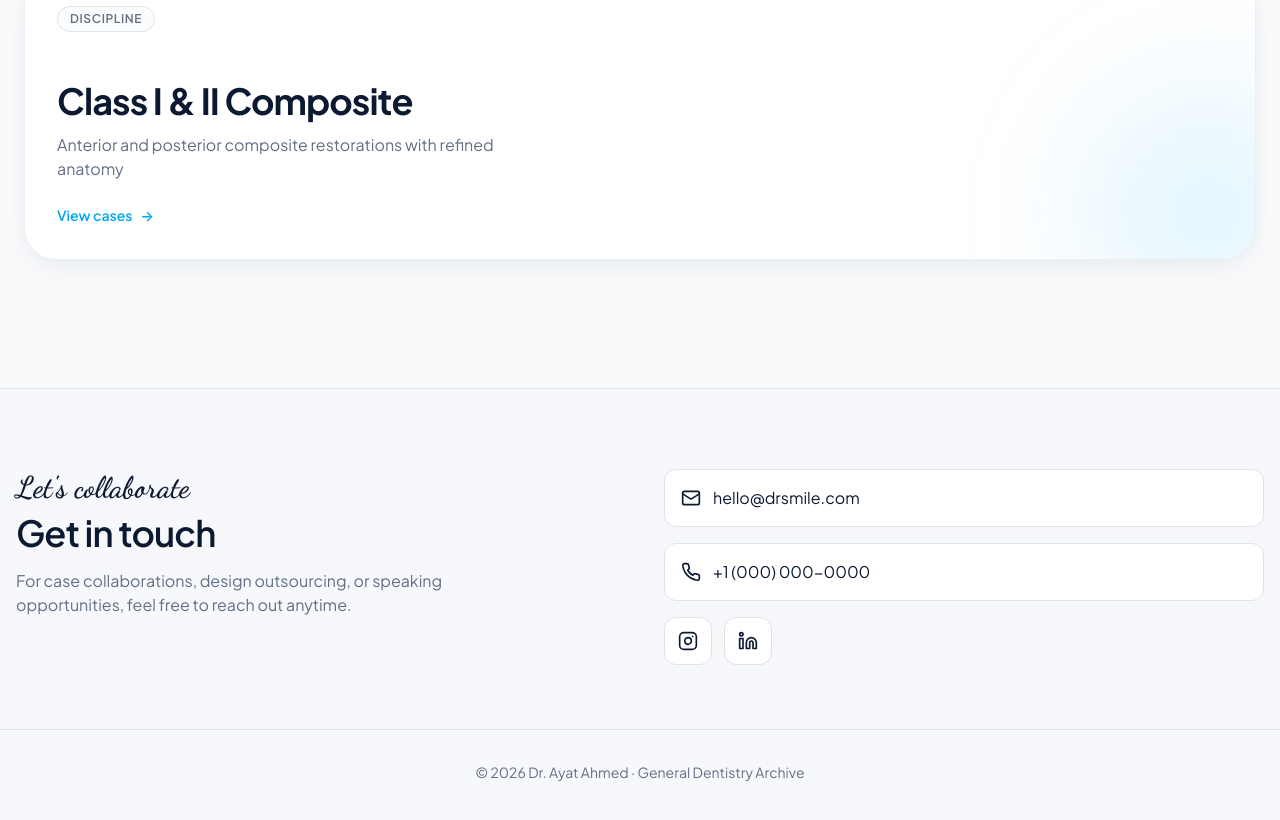
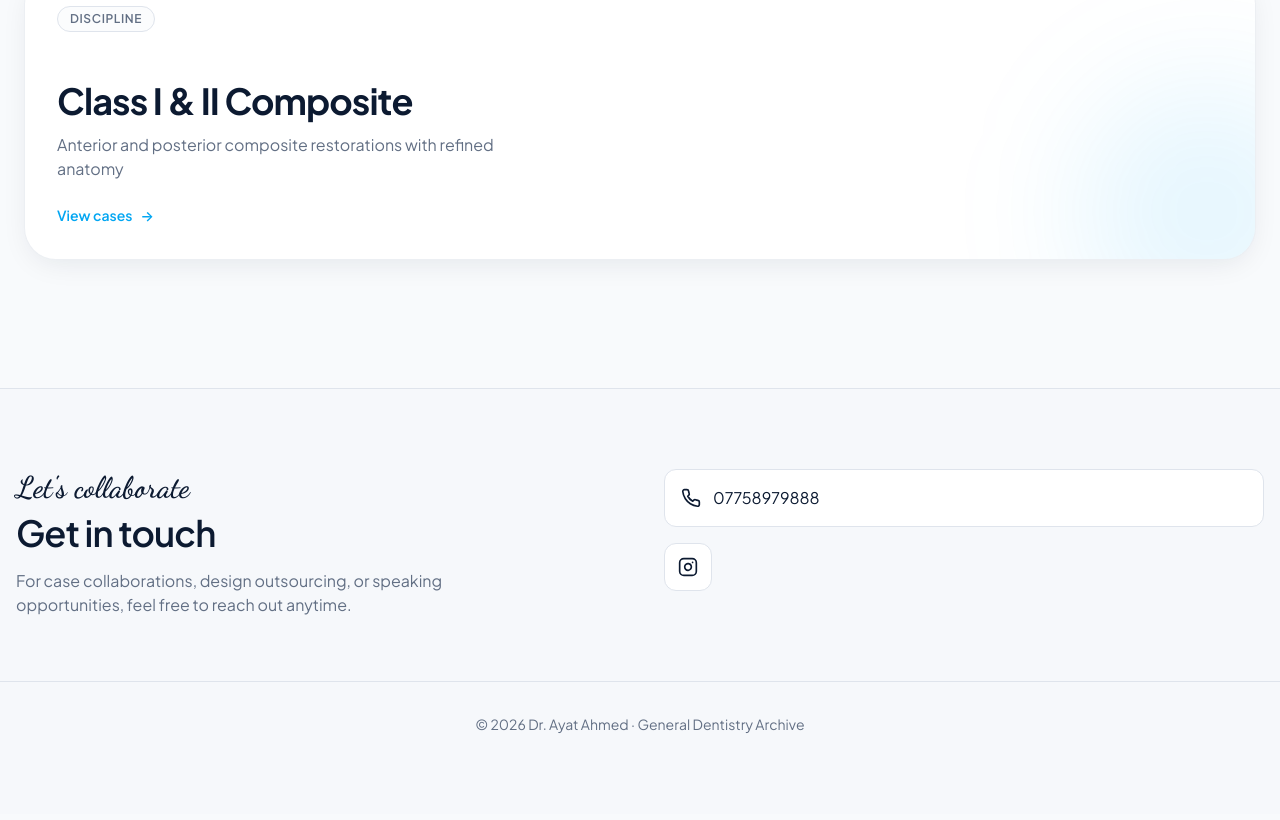
Before and after one commit to kararalaa25/dr-ayat-ahmed, a React (Vite) app: page / in a window 1280 px wide. Shown: the part 1962-2782 px from the top of the page. Built offline with nearby package versions, Linux system fonts and the light colour scheme; the HTML template or start-up script is replaced by a standard one; what @lovable.dev/cloud-auth-js would draw is missing.

Commit message:
Changes
Co-authored-by: kararalaa25 <186443214+kararalaa25@users.noreply.github.com>

```diff
--- a/src/components/ContactSection.tsx
+++ b/src/components/ContactSection.tsx
@@ -1,4 +1,4 @@
-import { Mail, Phone, Instagram, Linkedin } from 'lucide-react';
+import { Phone, Instagram } from 'lucide-react';
 
 export function ContactSection() {
   return (
@@ -15,20 +15,13 @@ export function ContactSection() {
           </p>
         </div>
         <div className="space-y-4">
-          <a href="mailto:hello@drsmile.com" className="flex items-center gap-3 rounded-xl border border-border bg-card p-4 transition-colors hover:border-primary">
-            <Mail className="h-5 w-5 text-primary" />
-            <span>hello@drsmile.com</span>
-          </a>
-          <a href="tel:+10000000000" className="flex items-center gap-3 rounded-xl border border-border bg-card p-4 transition-colors hover:border-primary">
+          <a href="tel:+9647758979888" className="flex items-center gap-3 rounded-xl border border-border bg-card p-4 transition-colors hover:border-primary">
             <Phone className="h-5 w-5 text-primary" />
-            <span>+1 (000) 000-0000</span>
+            <span>07758979888</span>
           </a>
           <div className="flex gap-3">
-            <a href="#" aria-label="Instagram" className="flex h-12 w-12 items-center justify-center rounded-xl border border-border bg-card transition-colors hover:border-primary hover:text-primary">
+            <a href="https://www.instagram.com/dr_ayat_ahmed_hassan?utm_source=ig_web_button_share_sheet&igsh=ZDNlZDc0MzIxNw==" target="_blank" rel="noopener noreferrer" aria-label="Instagram" className="flex h-12 w-12 items-center justify-center rounded-xl border border-border bg-card transition-colors hover:border-primary hover:text-primary">
               <Instagram className="h-5 w-5" />
-            </a>
-            <a href="#" aria-label="LinkedIn" className="flex h-12 w-12 items-center justify-center rounded-xl border border-border bg-card transition-colors hover:border-primary hover:text-primary">
-              <Linkedin className="h-5 w-5" />
             </a>
           </div>
         </div>
```
